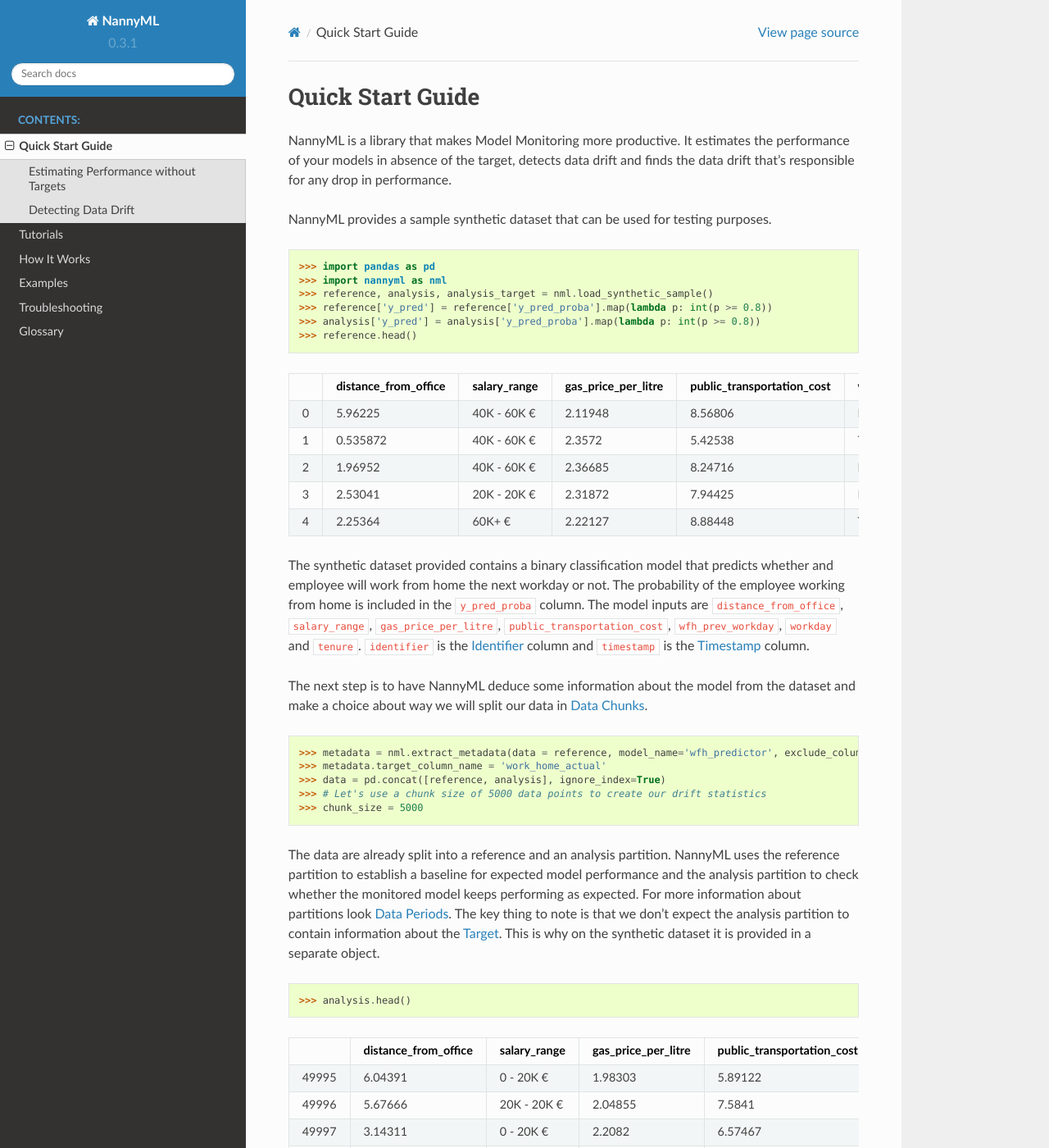
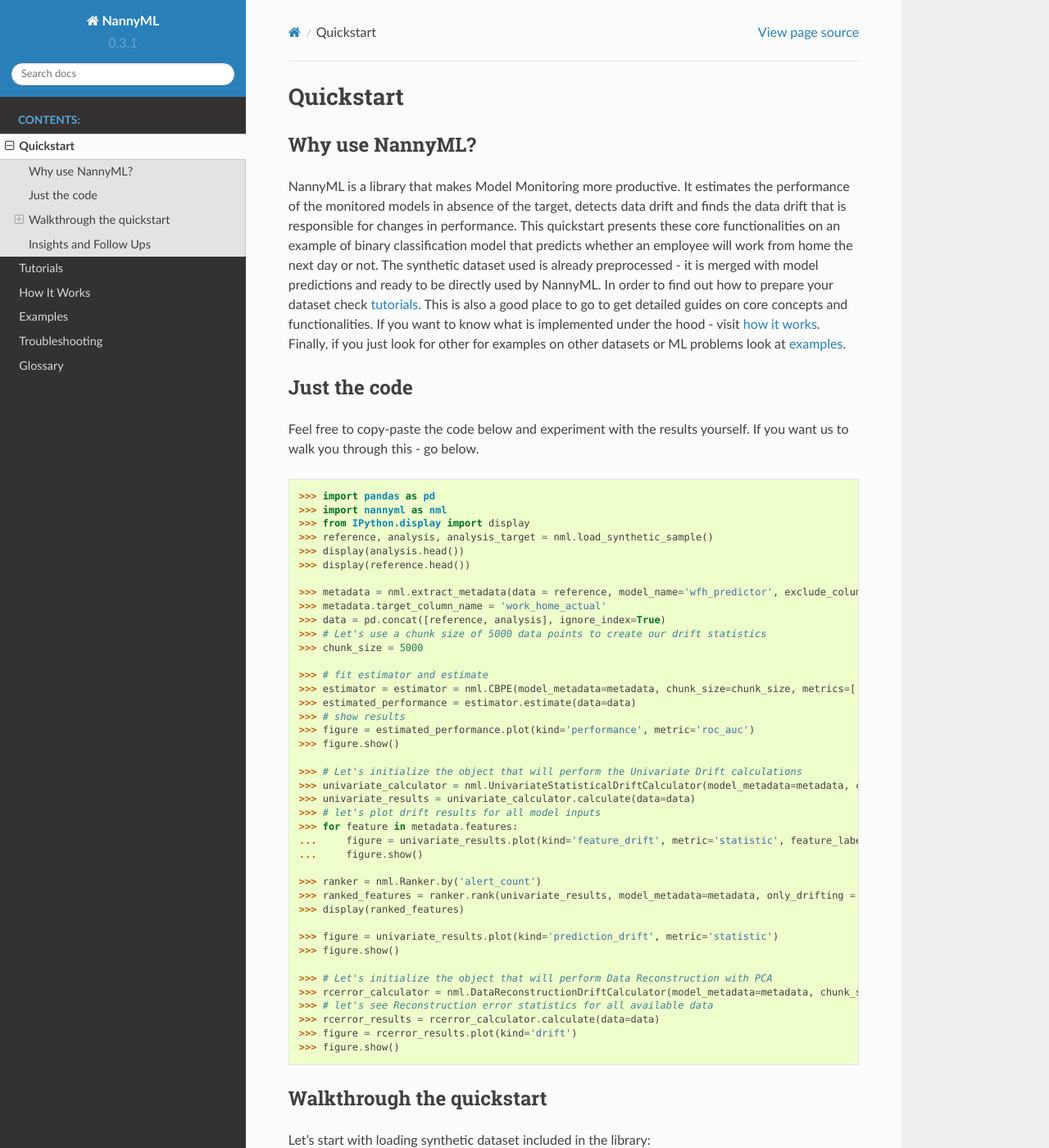
Before and after one commit to NannyML/nannyml, a Sphinx documentation site: the page built from docs/quick.rst, in a window 1280 px wide and 1400 px high. Shown: the whole window at 82% size. Built offline with Sphinx 7.4.7 and the Read the Docs theme 2.0.0, drawn with Linux system fonts in a browser that asks for light colours; pages that are not in the unit, such as notebooks, are missing from menus; some of the changed text lies outside the part shown.

Commit message:
update quickstart

```diff
--- a/docs/quick.rst
+++ b/docs/quick.rst
@@ -1,46 +1,110 @@
 .. _quick-start:
 
 =================
-Quick Start Guide
+Quickstart
+=================
+
+Why use NannyML?
 =================
 
 NannyML is a library that makes Model Monitoring more productive.
-It estimates the performance of your models in absence of the target, detects data drift
-and finds the data drift that's responsible for any drop in performance.
+It estimates the performance of the monitored models in absence of the target, detects data drift
+and finds the data drift that is responsible for changes in performance. This quickstart presents these core
+functionalities on an example of binary classification model that predicts whether an employee will work from home
+the next day or not. The synthetic dataset used is already preprocessed - it is merged with model predictions and
+ready to be directly used by NannyML. In order to find out how to prepare your dataset check
+:ref:`tutorials<tutorials>`.
+This is also a good place to go to get detailed guides on core concepts and functionalities. If you want to know
+what is implemented under the hood - visit :ref:`how it works<how_it_works>`. Finally, if you just look for other for examples
+on other datasets or ML problems look at :ref:`examples<examples>`.
 
-NannyML provides a sample synthetic dataset that can be used for testing purposes.
+Just the code
+=================
 
+Feel free to copy-paste the code below and experiment with the results yourself. If you want us to walk you through
+this - go below.
+
+.. code-block:: python
+
+    >>> import pandas as pd
+    >>> import nannyml as nml
+    >>> from IPython.display import display
+    >>> reference, analysis, analysis_target = nml.load_synthetic_sample()
+    >>> display(analysis.head())
+    >>> display(reference.head())
+
+    >>> metadata = nml.extract_metadata(data = reference, model_name='wfh_predictor', exclude_columns=['identifier'])
+    >>> metadata.target_column_name = 'work_home_actual'
+    >>> data = pd.concat([reference, analysis], ignore_index=True)
+    >>> # Let's use a chunk size of 5000 data points to create our drift statistics
+    >>> chunk_size = 5000
+
+    >>> # fit estimator and estimate
+    >>> estimator = estimator = nml.CBPE(model_metadata=metadata, chunk_size=chunk_size, metrics=['roc_auc']).fit(reference)
+    >>> estimated_performance = estimator.estimate(data=data)
+    >>> # show results
+    >>> figure = estimated_performance.plot(kind='performance', metric='roc_auc')
+    >>> figure.show()
+
+    >>> # Let's initialize the object that will perform the Univariate Drift calculations
+    >>> univariate_calculator = nml.UnivariateStatisticalDriftCalculator(model_metadata=metadata, chunk_size=chunk_size).fit(reference_data=reference)
+    >>> univariate_results = univariate_calculator.calculate(data=data)
+    >>> # let's plot drift results for all model inputs
+    >>> for feature in metadata.features:
+    ...     figure = univariate_results.plot(kind='feature_drift', metric='statistic', feature_label=feature.label)
+    ...     figure.show()
+
+    >>> ranker = nml.Ranker.by('alert_count')
+    >>> ranked_features = ranker.rank(univariate_results, model_metadata=metadata, only_drifting = False)
+    >>> display(ranked_features)
+
+    >>> figure = univariate_results.plot(kind='prediction_drift', metric='statistic')
+    >>> figure.show()
+
+    >>> # Let's initialize the object that will perform Data Reconstruction with PCA
+    >>> rcerror_calculator = nml.DataReconstructionDriftCalculator(model_metadata=metadata, chunk_size=chunk_size).fit(reference_data=reference)
+    >>> # let's see Reconstruction error statistics for all available data
+    >>> rcerror_results = rcerror_calculator.calculate(data=data)
+    >>> figure = rcerror_results.plot(kind='drift')
+    >>> figure.show()
+
+
+Walkthrough the quickstart
+==========================
+
+Let's start with loading synthetic dataset included in the library:
 
 .. code-block:: python
 
     >>> import pandas as pd
     >>> import nannyml as nml
     >>> reference, analysis, analysis_target = nml.load_synthetic_sample()
-    >>> reference['y_pred'] = reference['y_pred_proba'].map(lambda p: int(p >= 0.8))
-    >>> analysis['y_pred'] = analysis['y_pred_proba'].map(lambda p: int(p >= 0.8))
     >>> reference.head()
 
-+----+------------------------+----------------+-----------------------+------------------------------+--------------------+-----------+----------+--------------+--------------------+---------------------+----------------+-------------+
-|    |   distance_from_office | salary_range   |   gas_price_per_litre |   public_transportation_cost | wfh_prev_workday   | workday   |   tenure |   identifier |   work_home_actual | timestamp           |   y_pred_proba | partition   |
-+====+========================+================+=======================+==============================+====================+===========+==========+==============+====================+=====================+================+=============+
-|  0 |               5.96225  | 40K - 60K €    |               2.11948 |                      8.56806 | False              | Friday    | 0.212653 |            0 |                  1 | 2014-05-09 22:27:20 |           0.99 | reference   |
-+----+------------------------+----------------+-----------------------+------------------------------+--------------------+-----------+----------+--------------+--------------------+---------------------+----------------+-------------+
-|  1 |               0.535872 | 40K - 60K €    |               2.3572  |                      5.42538 | True               | Tuesday   | 4.92755  |            1 |                  0 | 2014-05-09 22:59:32 |           0.07 | reference   |
-+----+------------------------+----------------+-----------------------+------------------------------+--------------------+-----------+----------+--------------+--------------------+---------------------+----------------+-------------+
-|  2 |               1.96952  | 40K - 60K €    |               2.36685 |                      8.24716 | False              | Monday    | 0.520817 |            2 |                  1 | 2014-05-09 23:48:25 |           1    | reference   |
-+----+------------------------+----------------+-----------------------+------------------------------+--------------------+-----------+----------+--------------+--------------------+---------------------+----------------+-------------+
-|  3 |               2.53041  | 20K - 20K €    |               2.31872 |                      7.94425 | False              | Tuesday   | 0.453649 |            3 |                  1 | 2014-05-10 01:12:09 |           0.98 | reference   |
-+----+------------------------+----------------+-----------------------+------------------------------+--------------------+-----------+----------+--------------+--------------------+---------------------+----------------+-------------+
-|  4 |               2.25364  | 60K+ €         |               2.22127 |                      8.88448 | True               | Thursday  | 5.69526  |            4 |                  1 | 2014-05-10 02:21:34 |           0.99 | reference   |
-+----+------------------------+----------------+-----------------------+------------------------------+--------------------+-----------+----------+--------------+--------------------+---------------------+----------------+-------------+
+
++----+------------------------+----------------+-----------------------+------------------------------+--------------------+-----------+----------+--------------+--------------------+---------------------+----------------+-------------+----------+
+|    |   distance_from_office | salary_range   |   gas_price_per_litre |   public_transportation_cost | wfh_prev_workday   | workday   |   tenure |   identifier |   work_home_actual | timestamp           |   y_pred_proba | partition   |   y_pred |
++====+========================+================+=======================+==============================+====================+===========+==========+==============+====================+=====================+================+=============+==========+
+|  0 |               5.96225  | 40K - 60K €    |               2.11948 |                      8.56806 | False              | Friday    | 0.212653 |            0 |                  1 | 2014-05-09 22:27:20 |           0.99 | reference   |        1 |
++----+------------------------+----------------+-----------------------+------------------------------+--------------------+-----------+----------+--------------+--------------------+---------------------+----------------+-------------+----------+
+|  1 |               0.535872 | 40K - 60K €    |               2.3572  |                      5.42538 | True               | Tuesday   | 4.92755  |            1 |                  0 | 2014-05-09 22:59:32 |           0.07 | reference   |        0 |
++----+------------------------+----------------+-----------------------+------------------------------+--------------------+-----------+----------+--------------+--------------------+---------------------+----------------+-------------+----------+
+|  2 |               1.96952  | 40K - 60K €    |               2.36685 |                      8.24716 | False              | Monday    | 0.520817 |            2 |                  1 | 2014-05-09 23:48:25 |           1    | reference   |        1 |
++----+------------------------+----------------+-----------------------+------------------------------+--------------------+-----------+----------+--------------+--------------------+---------------------+----------------+-------------+----------+
+|  3 |               2.53041  | 20K - 20K €    |               2.31872 |                      7.94425 | False              | Tuesday   | 0.453649 |            3 |                  1 | 2014-05-10 01:12:09 |           0.98 | reference   |        1 |
++----+------------------------+----------------+-----------------------+------------------------------+--------------------+-----------+----------+--------------+--------------------+---------------------+----------------+-------------+----------+
+|  4 |               2.25364  | 60K+ €         |               2.22127 |                      8.88448 | True               | Thursday  | 5.69526  |            4 |                  1 | 2014-05-10 02:21:34 |           0.99 | reference   |        1 |
++----+------------------------+----------------+-----------------------+------------------------------+--------------------+-----------+----------+--------------+--------------------+---------------------+----------------+-------------+----------+
 
 The synthetic dataset provided contains a binary classification model that predicts whether
 and employee will work from home the next workday or not. The probability of the employee
-working from home is included in the ``y_pred_proba`` column. The model inputs are ``distance_from_office``,
-``salary_range``, ``gas_price_per_litre``, ``public_transportation_cost``, ``wfh_prev_workday``, ``workday`` and
-``tenure``. ``identifier`` is the :term:`Identifier` column and ``timestamp`` is the :term:`Timestamp` column.
+working from home is included in the ``y_pred_proba`` column, while the prediction is in ``y_pred`` column. The model
+inputs are ``distance_from_office``, ``salary_range``, ``gas_price_per_litre``, ``public_transportation_cost``,
+``wfh_prev_workday``, ``workday`` and ``tenure``. ``identifier`` is the :term:`Identifier` column
+and ``timestamp`` is the :term:`Timestamp` column.
 
-The next step is to have NannyML deduce some information about the model from the dataset and make a choice about way we will split our data in :term:`Data Chunks<Data Chunk>`.
+The next step is to have NannyML deduce some information about the model from the dataset and make a choice about the
+way we will split our data into :term:`Data Chunks<Data Chunk>`.
 
 .. code-block:: python
 
@@ -60,33 +124,32 @@
 
     >>> analysis.head()
 
-+-------+------------------------+----------------+-----------------------+------------------------------+--------------------+-----------+----------+--------------+---------------------+----------------+-------------+
-|       |   distance_from_office | salary_range   |   gas_price_per_litre |   public_transportation_cost | wfh_prev_workday   | workday   |   tenure |   identifier | timestamp           |   y_pred_proba | partition   |
-+=======+========================+================+=======================+==============================+====================+===========+==========+==============+=====================+================+=============+
-| 49995 |                6.04391 | 0 - 20K €      |               1.98303 |                      5.89122 | True               | Thursday  |  6.41158 |        99995 | 2021-01-01 02:42:38 |           0.17 | analysis    |
-+-------+------------------------+----------------+-----------------------+------------------------------+--------------------+-----------+----------+--------------+---------------------+----------------+-------------+
-| 49996 |                5.67666 | 20K - 20K €    |               2.04855 |                      7.5841  | True               | Wednesday |  3.86351 |        99996 | 2021-01-01 04:04:01 |           0.55 | analysis    |
-+-------+------------------------+----------------+-----------------------+------------------------------+--------------------+-----------+----------+--------------+---------------------+----------------+-------------+
-| 49997 |                3.14311 | 0 - 20K €      |               2.2082  |                      6.57467 | True               | Tuesday   |  6.46297 |        99997 | 2021-01-01 04:12:57 |           0.22 | analysis    |
-+-------+------------------------+----------------+-----------------------+------------------------------+--------------------+-----------+----------+--------------+---------------------+----------------+-------------+
-| 49998 |                8.33514 | 40K - 60K €    |               2.39448 |                      5.25745 | True               | Monday    |  6.40706 |        99998 | 2021-01-01 04:17:41 |           0.02 | analysis    |
-+-------+------------------------+----------------+-----------------------+------------------------------+--------------------+-----------+----------+--------------+---------------------+----------------+-------------+
-| 49999 |                8.26605 | 0 - 20K €      |               1.41597 |                      8.10898 | False              | Friday    |  6.90411 |        99999 | 2021-01-01 04:29:32 |           0.02 | analysis    |
-+-------+------------------------+----------------+-----------------------+------------------------------+--------------------+-----------+----------+--------------+---------------------+----------------+-------------+
++----+------------------------+----------------+-----------------------+------------------------------+--------------------+-----------+----------+--------------+---------------------+----------------+-------------+----------+
+|    |   distance_from_office | salary_range   |   gas_price_per_litre |   public_transportation_cost | wfh_prev_workday   | workday   |   tenure |   identifier | timestamp           |   y_pred_proba | partition   |   y_pred |
++====+========================+================+=======================+==============================+====================+===========+==========+==============+=====================+================+=============+==========+
+|  0 |               0.527691 | 0 - 20K €      |               1.8     |                      8.96072 | False              | Tuesday   | 4.22463  |        50000 | 2017-08-31 04:20:00 |           0.99 | analysis    |        1 |
++----+------------------------+----------------+-----------------------+------------------------------+--------------------+-----------+----------+--------------+---------------------+----------------+-------------+----------+
+|  1 |               8.48513  | 20K - 20K €    |               2.22207 |                      8.76879 | False              | Friday    | 4.9631   |        50001 | 2017-08-31 05:16:16 |           0.98 | analysis    |        1 |
++----+------------------------+----------------+-----------------------+------------------------------+--------------------+-----------+----------+--------------+---------------------+----------------+-------------+----------+
+|  2 |               2.07388  | 40K - 60K €    |               2.31008 |                      8.64998 | True               | Friday    | 4.58895  |        50002 | 2017-08-31 05:56:44 |           0.98 | analysis    |        1 |
++----+------------------------+----------------+-----------------------+------------------------------+--------------------+-----------+----------+--------------+---------------------+----------------+-------------+----------+
+|  3 |               0.118456 | 20K - 20K €    |               2.17144 |                      8.85542 | False              | Tuesday   | 4.71101  |        50003 | 2017-08-31 06:10:17 |           0.97 | analysis    |        1 |
++----+------------------------+----------------+-----------------------+------------------------------+--------------------+-----------+----------+--------------+---------------------+----------------+-------------+----------+
+|  4 |               4.7867   | 0 - 20K €      |               2.36854 |                      8.39497 | False              | Monday    | 0.906738 |        50004 | 2017-08-31 06:29:38 |           0.92 | analysis    |        1 |
++----+------------------------+----------------+-----------------------+------------------------------+--------------------+-----------+----------+--------------+---------------------+----------------+-------------+----------+
 
-This quick start guide will walk you through running NannyML, viewing the estimated performance of your model, and exploring the data drift detection.
-This is assuming you are using data which is already formatted according to the :ref:`NannyML data formatting requirements<import-data>`.
 
 Estimating Performance without Targets
-======================================
+~~~~~~~~~~~~~~~~~~~~~~~~~~~~~~~~~~~~~~
 
 NannyML can estimate the performance on a Machine Learning model in production
-without access to it's :term:`Target`. To find out how, see :ref:`performance-estimation`.
+without access to its :term:`Target`. For more details, see :ref:`performance-estimation`.
 
 .. code-block:: python
 
     >>> # fit estimator and estimate
-    >>> estimator = estimator = nml.CBPE(model_metadata=metadata, chunk_size=chunk_size, metrics=['roc_auc', 'f1']).fit(reference)
+    >>> estimator = estimator = nml.CBPE(model_metadata=metadata, chunk_size=chunk_size, metrics=['roc_auc']).fit
+    (reference)
     >>> estimated_performance = estimator.estimate(data=data)
     >>> # show results
     >>> figure = estimated_performance.plot(kind='performance', metric='roc_auc')
@@ -94,17 +157,14 @@
 
 .. image:: ./_static/perf-est-guide-syth-example.svg
 
-The results indicate that the model's performance is likely to be negatively impacted at the second half
-of 2019.
+The results indicate that the model’s performance is likely to be negatively impacted from the second half of 2019
+onwards.
 
 Detecting Data Drift
-====================
+~~~~~~~~~~~~~~~~~~~~
 
-NannyML allows for further investigation into potential performance issues with it's data drift detection
+NannyML allows for further investigation into potential performance issues with its data drift detection
 functionality. See :ref:`data-drift` for more details.
-
-An example of using NannyML to compute and visualize data drift for the model inputs can be seen below:
-
 
 .. code-block:: python
 
@@ -180,6 +240,15 @@
 
 .. image:: ./_static/drift-guide-multivariate.svg
 
-Putting everything together, we see that 4 features exhibit data drift during late 2019. They are
+Putting everything together, we see that 4 features exhibit data drift from late 2019 onwards. They are
 ``distance_from_office``, ``salary_range``, ``public_transportation_cost``, ``wfh_prev_workday``.
 This drift is responsible for the potential negative impact in performance that we observed.
+
+Insights and Follow Ups
+=======================
+
+With NannyML we were able to estimate performance in the absence of ground truth. The estimation has shown
+potential drop in ROC AUC in the second half of the analysis period. Univariate and multivariate
+data drift detection algorithms have identified data drift in this period, potentially justifying the drop. This could
+be further investigated by analyzing changes of distributions of the input variables. Check
+:ref:`tutorials<tutorials>` on :ref:`data drift<data-drift>` to find out how to plot distributions with NannyML.
```
Also changed, not shown: docs/examples/Quickstart.ipynb.
